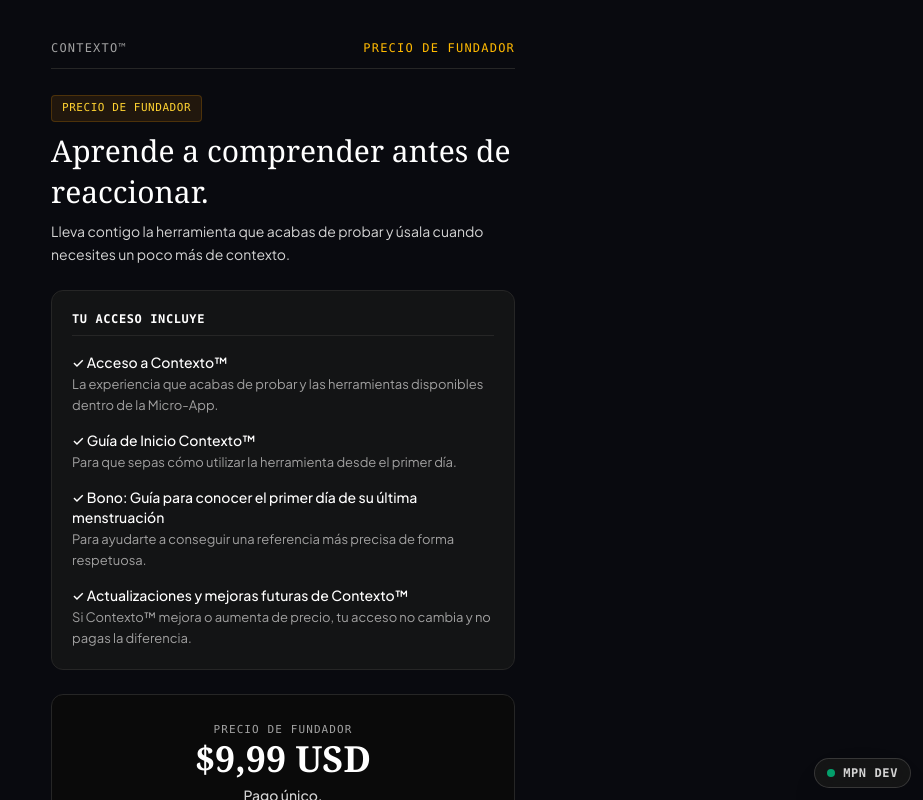
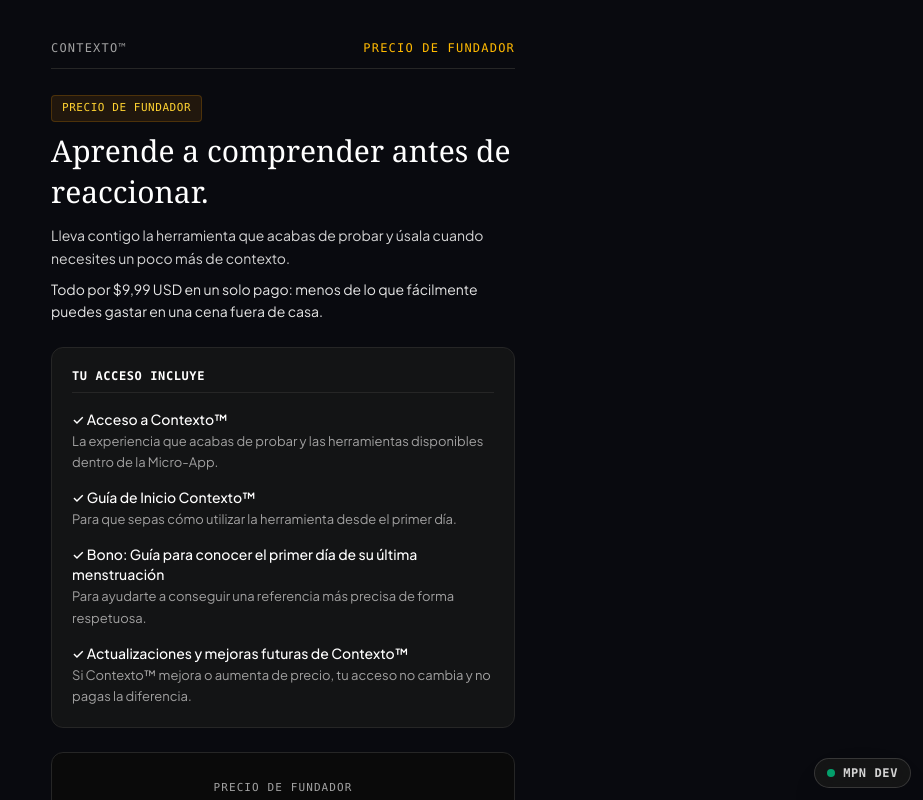
Before and after one commit to luisfercalderonempresario-cpu/Funnel-Inmersivo-Manual-Para-Novios, a React (Vite) app: page /funnel/s08/offer/offer in a window 1280 px wide. Shown: the top 800 px of the page, without its empty margins (357-1280 px from the left). Built offline with nearby package versions, Linux system fonts and the light colour scheme.

Commit message:
feat(s08b): add price detail to offer description
Include the offer price and a comparative value proposition to improve conversion transparency.

```diff
--- a/src/funnel/sequences/s08b/S08BOffer.tsx
+++ b/src/funnel/sequences/s08b/S08BOffer.tsx
@@ -58,9 +58,14 @@ export const S08BOffer: React.FC = () => {
           <h1 className="text-2xl sm:text-3xl text-white font-serif leading-snug">
             Aprende a comprender antes de reaccionar.
           </h1>
-          <p className="text-neutral-300 text-xs sm:text-sm leading-relaxed">
-            Lleva contigo la herramienta que acabas de probar y úsala cuando necesites un poco más de contexto.
-          </p>
+          <div className="space-y-2 pt-1 text-xs sm:text-sm leading-relaxed">
+            <p className="text-neutral-300">
+              Lleva contigo la herramienta que acabas de probar y úsala cuando necesites un poco más de contexto.
+            </p>
+            <p className="text-neutral-200">
+              Todo por $9,99 USD en un solo pago: menos de lo que fácilmente puedes gastar en una cena fuera de casa.
+            </p>
+          </div>
         </div>
 
         {/* Inclusiones */}
```
